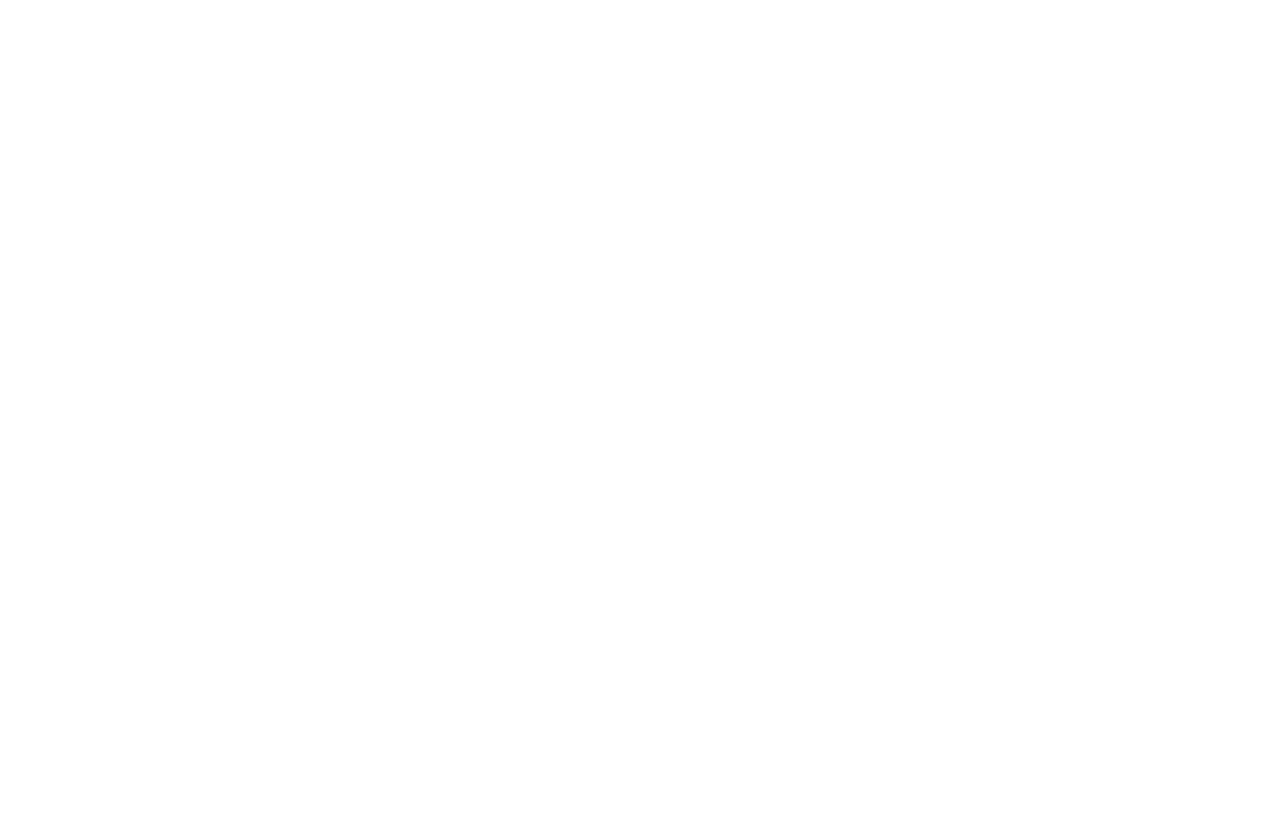
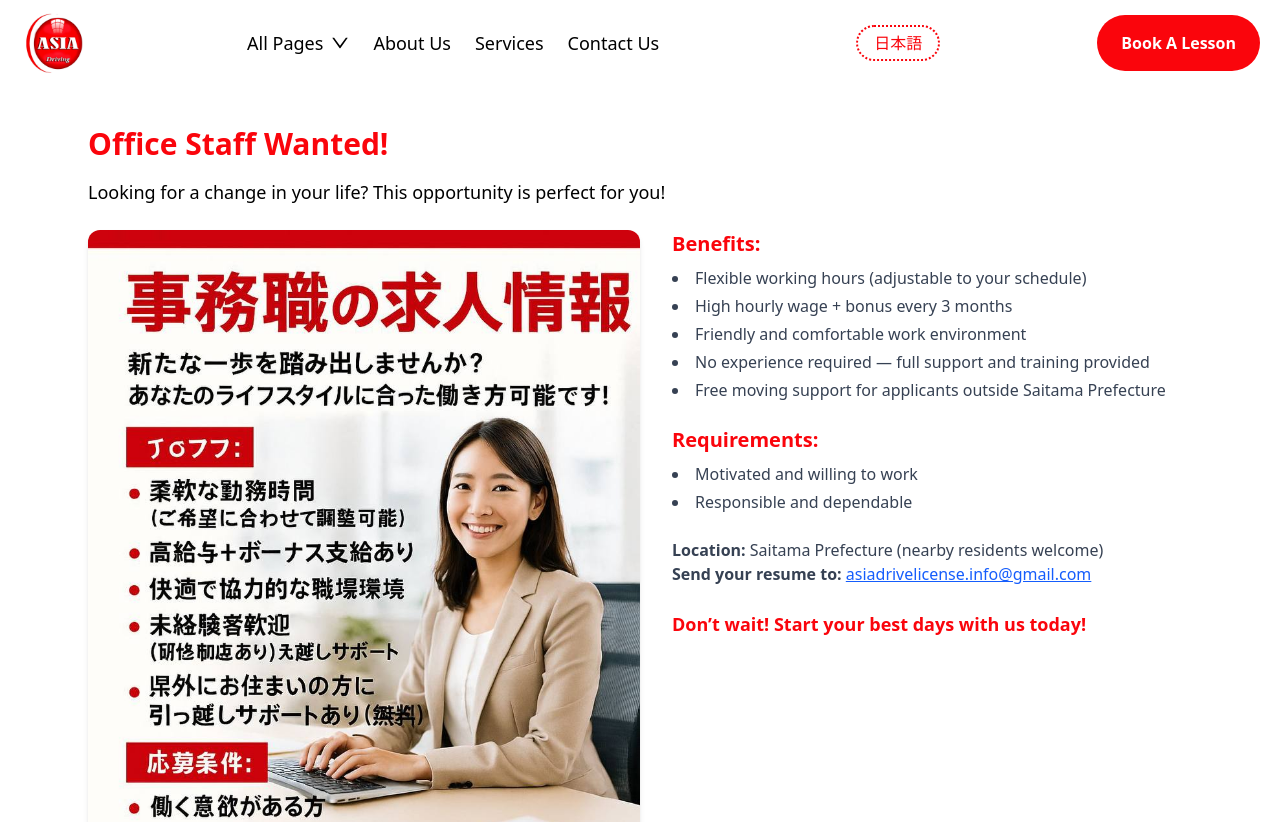
Before and after one commit to XumoyunObid/driving_school, a React (Vite) app: page /news in a window 1280 px wide. Before the commit this address had no page. Shown: the top 822 px of the page. Before the commit the page ends 800 px from the top, so only its background shows below. Built offline with nearby package versions, Linux system fonts and the light colour scheme.

Commit message:
news page

```diff
--- /dev/null
+++ b/google172226d89dd44473.html
@@ -0,0 +1 @@
+google-site-verification: google172226d89dd44473.html
--- a/src/App.jsx
+++ b/src/App.jsx
@@ -8,13 +8,13 @@
 import ContactUsJa from "./Pages/ContactUs/ContactUsJa";
 import AboutUs from "./Pages/AboutUs/AboutUs";
 import AboutUsJa from "./Pages/AboutUs/AboutUsJa";
-import Instructors from "./Pages/Instructors/Instructors";
-import InstructorsJa from "./Pages/Instructors/InstructorsJa";
 import SingleService from "./Pages/Services/SingleService";
 import SingleServiceJa from "./Pages/Services/SingleServiceJa";
 import ScrollToTop from "./Components/useScrollToTop";
 import ReactGA from "react-ga4";
 import { useEffect } from "react";
+import News from "./Pages/Instructors/Instructors";
+import NewsJa from "./Pages/Instructors/InstructorsJa";
 
 const TRACKING_ID = "G-NM8ZJWGY69";
 function App() {
@@ -41,7 +41,7 @@
           <Route path="services/:id" element={<SingleService />} />
           <Route path="about-us" element={<AboutUs />} />
           <Route path="contact-us" element={<ContactUs />} />
-          <Route path="instructors" element={<Instructors />} />
+          <Route path="news" element={<News />} />
         </Route>
 
         {/* Japanese Routes */}
@@ -51,7 +51,7 @@
           <Route path="services/:id" element={<SingleServiceJa />} />
           <Route path="about-us" element={<AboutUsJa />} />
           <Route path="contact-us" element={<ContactUsJa />} />
-          <Route path="instructors" element={<InstructorsJa />} />
+          <Route path="news" element={<NewsJa />} />
         </Route>
       </Routes>
     </>
--- a/src/Components/NavDrawer.jsx
+++ b/src/Components/NavDrawer.jsx
@@ -51,10 +51,10 @@
       label: (
         <div className="hover:text-[var(--main-color)] text-md">
           <RouterLink
-            to={isJapanese ? "/ja/instructors" : "/instructors"}
+            to={isJapanese ? "/ja/news" : "/news"}
             className="text-lg cursor-pointer"
           >
-            {isJapanese ? "インストラクター" : "Instructors"}
+            {isJapanese ? "インストラクター" : "News"}
           </RouterLink>
         </div>
       ),
--- a/src/Layout/Header/Header.jsx
+++ b/src/Layout/Header/Header.jsx
@@ -122,10 +122,10 @@
             {isJapanese ? "お問い合わせ" : "Contact Us"}
           </RouterLink>
           <RouterLink
-            to={isJapanese ? "/ja/instructors" : "/instructors"}
+            to={isJapanese ? "/ja/news" : "/news"}
             className="text-lg cursor-pointer mb-2 hover:text-[var(--main-color)]"
           >
-            {isJapanese ? "インストラクター" : "Instructors"}
+            {isJapanese ? "インストラクター" : "News"}
           </RouterLink>
         </div>
       )}
--- a/src/Pages/Instructors/Instructors.jsx
+++ b/src/Pages/Instructors/Instructors.jsx
@@ -1,9 +1,72 @@
 import React from "react";
 import ContactSection from "../ContactUs/ContactSection";
+import newsimg from "/news.jpg";
 
-const Instructors = () => {
+const News = () => {
   return (
     <div>
+      <div className="px-6 py-10 max-w-6xl mx-auto">
+        <section className="mb-10">
+          <h2 className="text-3xl font-bold text-[var(--main-color)] mb-4">
+            Office Staff Wanted!
+          </h2>
+          <p className="text-lg mb-6">
+            Looking for a change in your life? This opportunity is perfect for
+            you!
+          </p>
+
+          {/* Flex container for image and content */}
+          <div className="flex flex-col md:flex-row gap-8 items-start">
+            <img
+              src={newsimg}
+              alt="Office job recruitment poster"
+              className="w-full md:w-1/2 rounded-xl shadow-md"
+            />
+
+            <div className="space-y-6 md:w-1/2">
+              <div>
+                <h3 className="text-xl font-semibold text-[var(--main-color)]">
+                  Benefits:
+                </h3>
+                <ul className="list-disc list-inside text-gray-700 mt-2 space-y-1">
+                  <li>Flexible working hours (adjustable to your schedule)</li>
+                  <li>High hourly wage + bonus every 3 months</li>
+                  <li>Friendly and comfortable work environment</li>
+                  <li>No experience required — full support and training provided</li>
+                  <li>Free moving support for applicants outside Saitama Prefecture</li>
+                </ul>
+              </div>
+
+              <div>
+                <h3 className="text-xl font-semibold text-[var(--main-color)]">
+                  Requirements:
+                </h3>
+                <ul className="list-disc list-inside text-gray-700 mt-2 space-y-1">
+                  <li>Motivated and willing to work</li>
+                  <li>Responsible and dependable</li>
+                </ul>
+              </div>
+
+              <div className="text-gray-700">
+                <p>
+                  <strong>Location:</strong> Saitama Prefecture (nearby residents welcome)
+                </p>
+                <p>
+                  <strong>Send your resume to:</strong>{" "}
+                  <span className="text-blue-600 underline">
+                    asiadrivelicense.info@gmail.com
+                  </span>
+                </p>
+              </div>
+
+              <p className="font-semibold text-[var(--main-color)] text-lg">
+                Don’t wait! Start your best days with us today!
+              </p>
+            </div>
+          </div>
+        </section>
+      </div>
+
       <section>
         <ContactSection />
       </section>
@@ -11,4 +74,4 @@
   );
 };
 
-export default Instructors;
+export default News;
--- a/src/Pages/Instructors/InstructorsJa.jsx
+++ b/src/Pages/Instructors/InstructorsJa.jsx
@@ -1,12 +1,76 @@
 import React from "react";
-import ContactSectionJa from "../ContactUs/ContactSectionJa";
+import ContactSection from "../ContactUs/ContactSection";
+import newsimg from "/news.jpg";
 
-const InstructorsJa = () => {
+const NewsJa = () => {
   return (
     <div>
-      <ContactSectionJa />
+      <div className="px-6 py-10 max-w-6xl mx-auto">
+        <section className="mb-10">
+          <h2 className="text-3xl font-bold text-[var(--main-color)] mb-4">
+            ＼オフィススタッフ大募集！／
+          </h2>
+          <p className="text-lg mb-6">
+            「今の生活を変えたい！」そんなあなたにピッタリ！
+          </p>
+
+          {/* Flex layout for image and content */}
+          <div className="flex flex-col md:flex-row gap-8 items-start">
+            <img
+              src={newsimg}
+              alt="事務職の求人ポスター"
+              className="w-full md:w-1/2 rounded-xl shadow-md"
+            />
+
+            <div className="space-y-6 text-gray-800 md:w-1/2">
+              <div>
+                <h3 className="text-xl font-semibold text-[var(--main-color)]">
+                  ◎うれしいポイント◎
+                </h3>
+                <ul className="list-disc list-inside mt-2 space-y-1">
+                  <li>好きな時間に働けるフレックス制度あり！</li>
+                  <li>高時給＋3ヶ月ごとにボーナスあり！</li>
+                  <li>雰囲気バツグンの職場♪</li>
+                  <li>未経験でも大丈夫！しっかりサポートします！</li>
+                  <li>埼玉以外の方も安心！引っ越しお手伝いします！</li>
+                </ul>
+              </div>
+
+              <div>
+                <h3 className="text-xl font-semibold text-[var(--main-color)]">
+                  ▼こんな方を求めています！
+                </h3>
+                <ul className="list-disc list-inside mt-2 space-y-1">
+                  <li>やる気のある方</li>
+                  <li>責任感のある方</li>
+                </ul>
+              </div>
+
+              <div>
+                <p>
+                  <strong>勤務地：</strong>埼玉県（近郊の方は大歓迎）
+                </p>
+                <p>
+                  <strong>履歴書はこちらまで送ってください：</strong>{" "}
+                  <span className="text-blue-600 underline">
+                    asiadrivelicense.info@gmail.com
+                  </span>
+                </p>
+              </div>
+
+              <p className="font-semibold text-[var(--main-color)] text-lg">
+                迷ってるヒマはない！一緒に最高の毎日を始めよう！
+              </p>
+            </div>
+          </div>
+        </section>
+      </div>
+
+      <section>
+        <ContactSection />
+      </section>
     </div>
   );
 };
 
-export default InstructorsJa;
+export default NewsJa;
```
Also changed, not shown: public/news.jpg (added).
